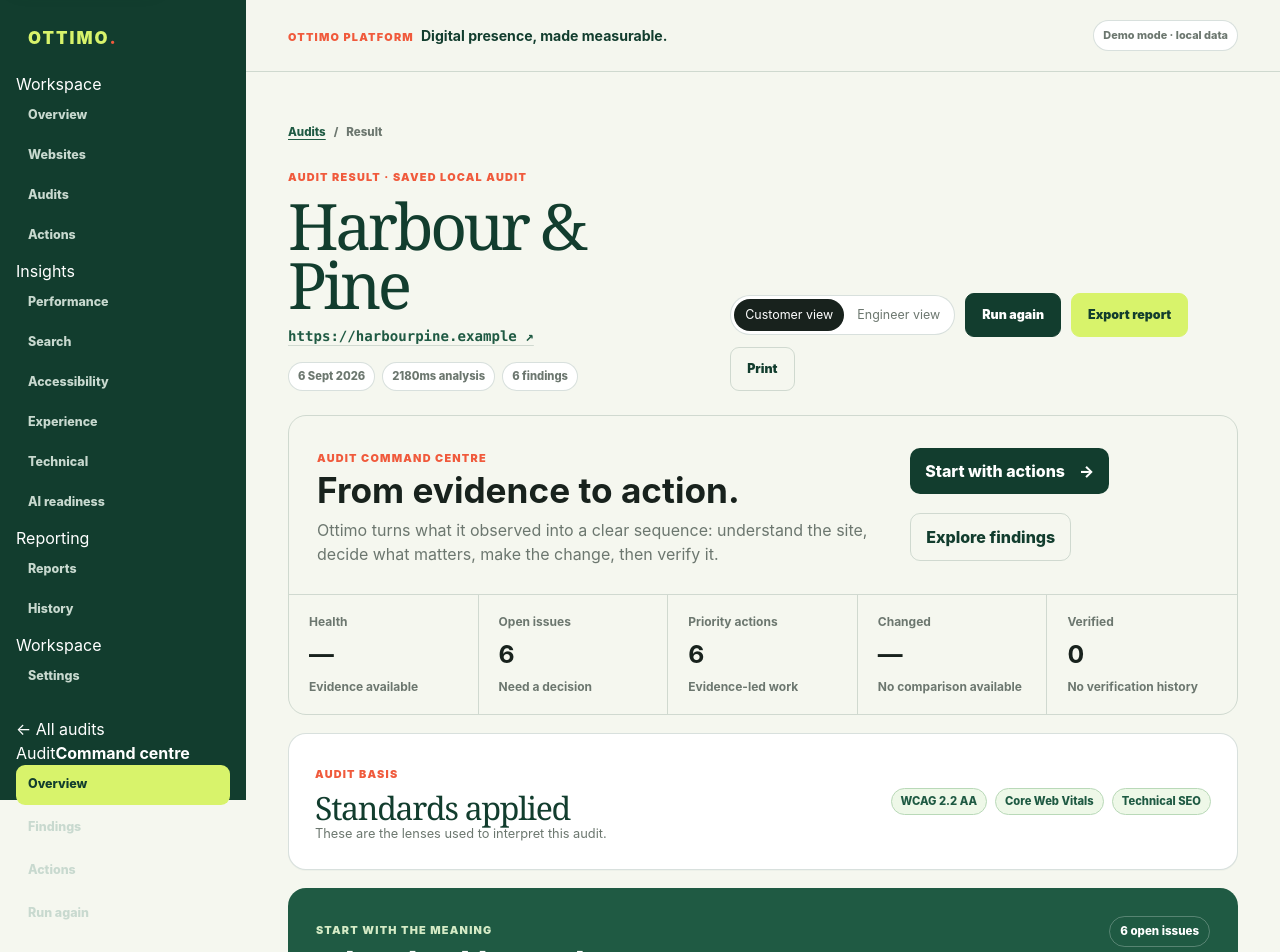
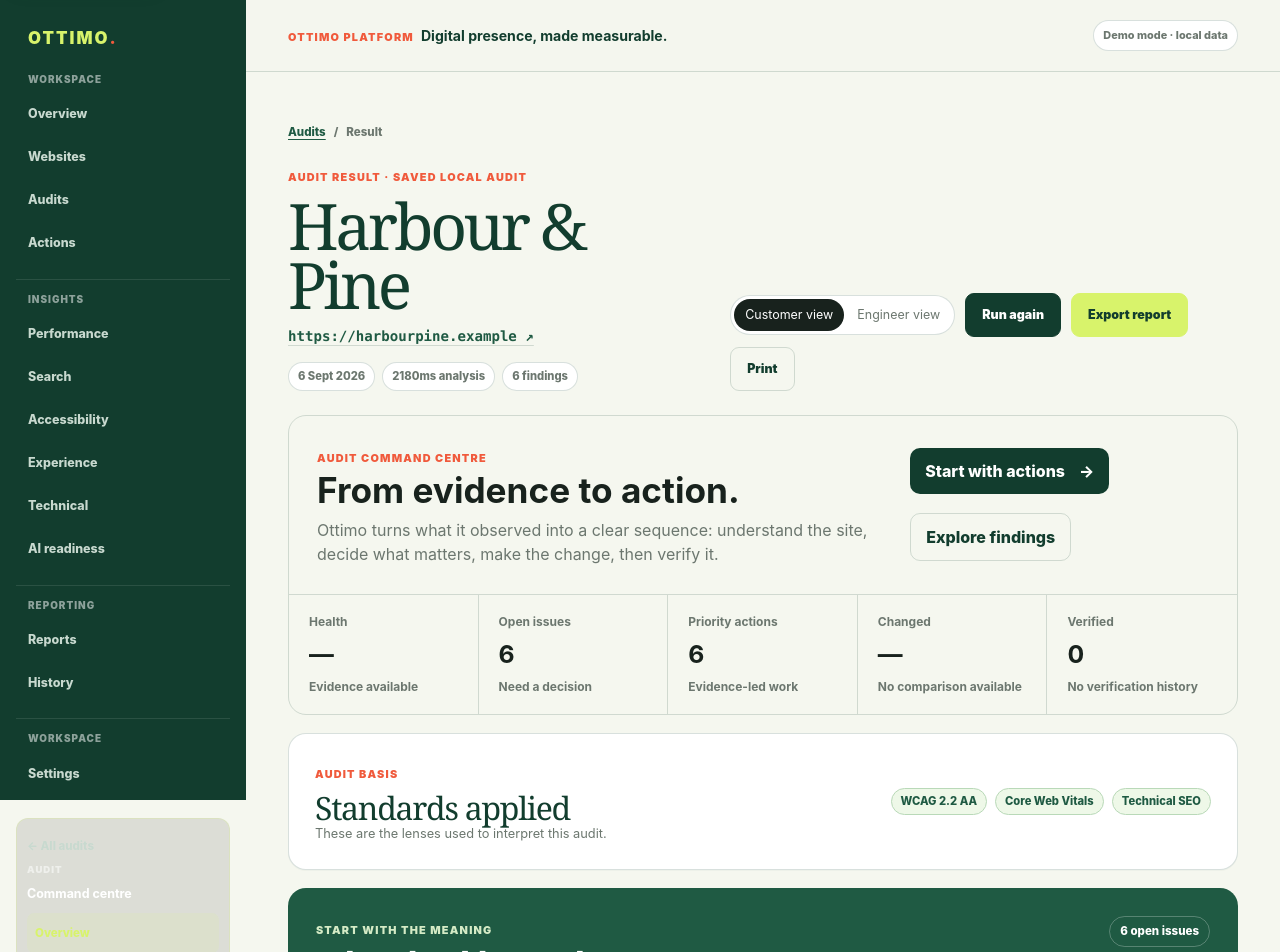
Before and after one commit to ottimosite/ottimo, a React (Vite) app: page /app/audits/audit-harbour-pine in a window 1280 px wide. Shown: the top 952 px of the page. Built offline with nearby package versions, Linux system fonts and the light colour scheme.

Commit message:
style: group application and audit navigation

```diff
--- a/src/styles/menu-overrides.css
+++ b/src/styles/menu-overrides.css
@@ -23,3 +23,82 @@
   .sidebar nav a{padding:11px 13px;border-radius:12px}
   .sidebar nav a[aria-current=page]{background:var(--lime);color:var(--forest)}
 }
+
+/* Structured application navigation and contextual audit navigation. */
+.sidebar nav .nav-group {
+  display: grid;
+  gap: 3px;
+}
+.sidebar nav .nav-group + .nav-group {
+  margin-top: 12px;
+  padding-top: 12px;
+  border-top: 1px solid rgba(255,255,255,.1);
+}
+.nav-group-label {
+  display: block;
+  padding: 0 12px 5px;
+  color: rgba(255,255,255,.52);
+  font-size: .62rem;
+  font-weight: 900;
+  letter-spacing: .1em;
+  text-transform: uppercase;
+}
+.nav-group-settings {
+  margin-top: 12px !important;
+}
+.audit-context {
+  display: grid;
+  gap: 7px;
+  margin-top: 4px;
+  padding: 13px 10px;
+  border: 1px solid rgba(216,243,107,.2);
+  border-radius: 12px;
+  background: rgba(0,0,0,.1);
+}
+.audit-context-back a,
+.audit-context nav a {
+  color: #c8d9cf;
+  font-size: .72rem;
+  font-weight: 800;
+}
+.audit-context-back a:hover,
+.audit-context nav a:hover {
+  color: var(--lime);
+}
+.audit-context-label {
+  color: rgba(255,255,255,.52);
+  font-size: .6rem;
+  font-weight: 900;
+  letter-spacing: .1em;
+  text-transform: uppercase;
+}
+.audit-context-title {
+  color: #fff;
+  font-size: .78rem;
+}
+.audit-context nav {
+  display: grid;
+  gap: 2px;
+  margin-top: 3px;
+}
+.audit-context nav a {
+  padding: 7px 8px;
+  border-radius: 7px;
+}
+.audit-context nav a:hover,
+.audit-context nav a[aria-current="page"] {
+  background: rgba(216,243,107,.1);
+  color: var(--lime);
+}
+@media (max-width:700px) {
+  .sidebar nav .nav-group + .nav-group {
+    margin-top: 8px;
+    padding-top: 8px;
+  }
+  .nav-group-label {
+    padding-top: 4px;
+  }
+  .audit-context {
+    margin-top: 8px;
+  }
+}
```
